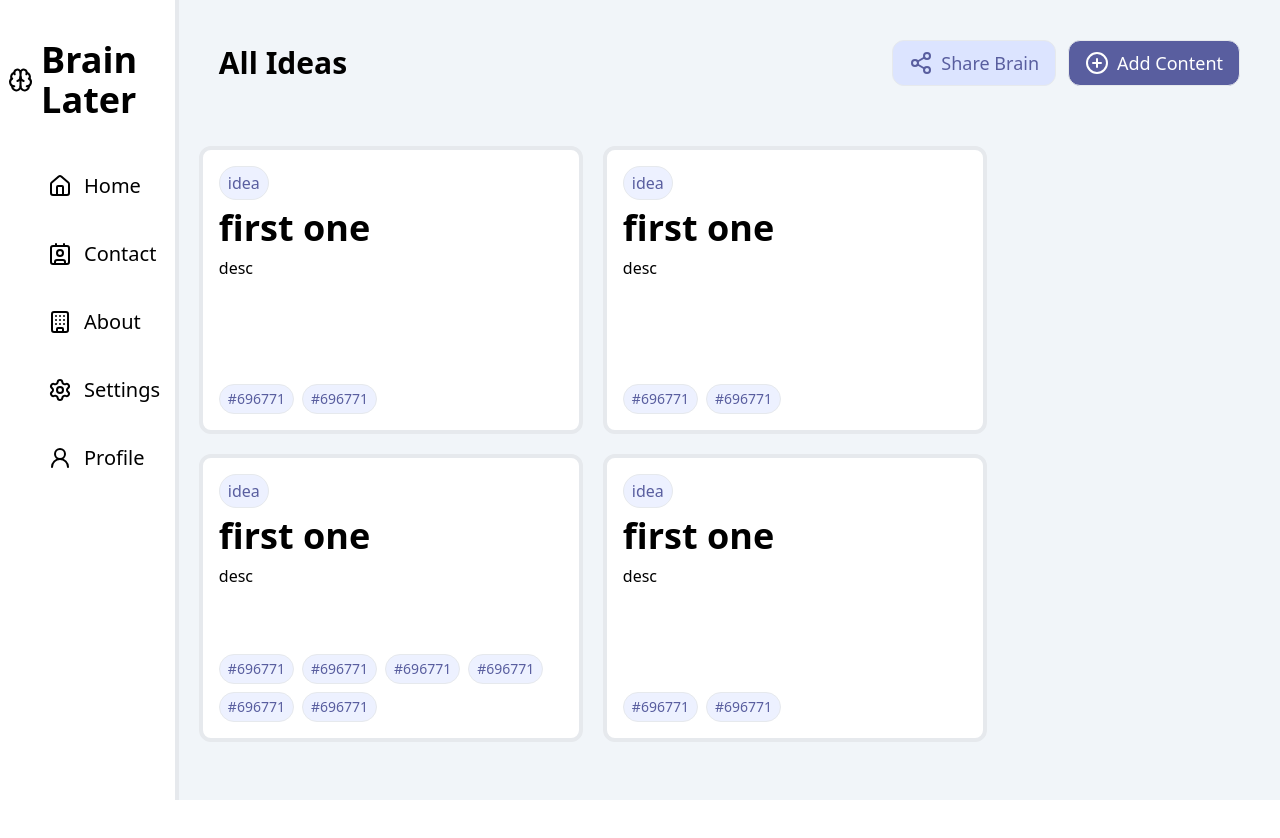
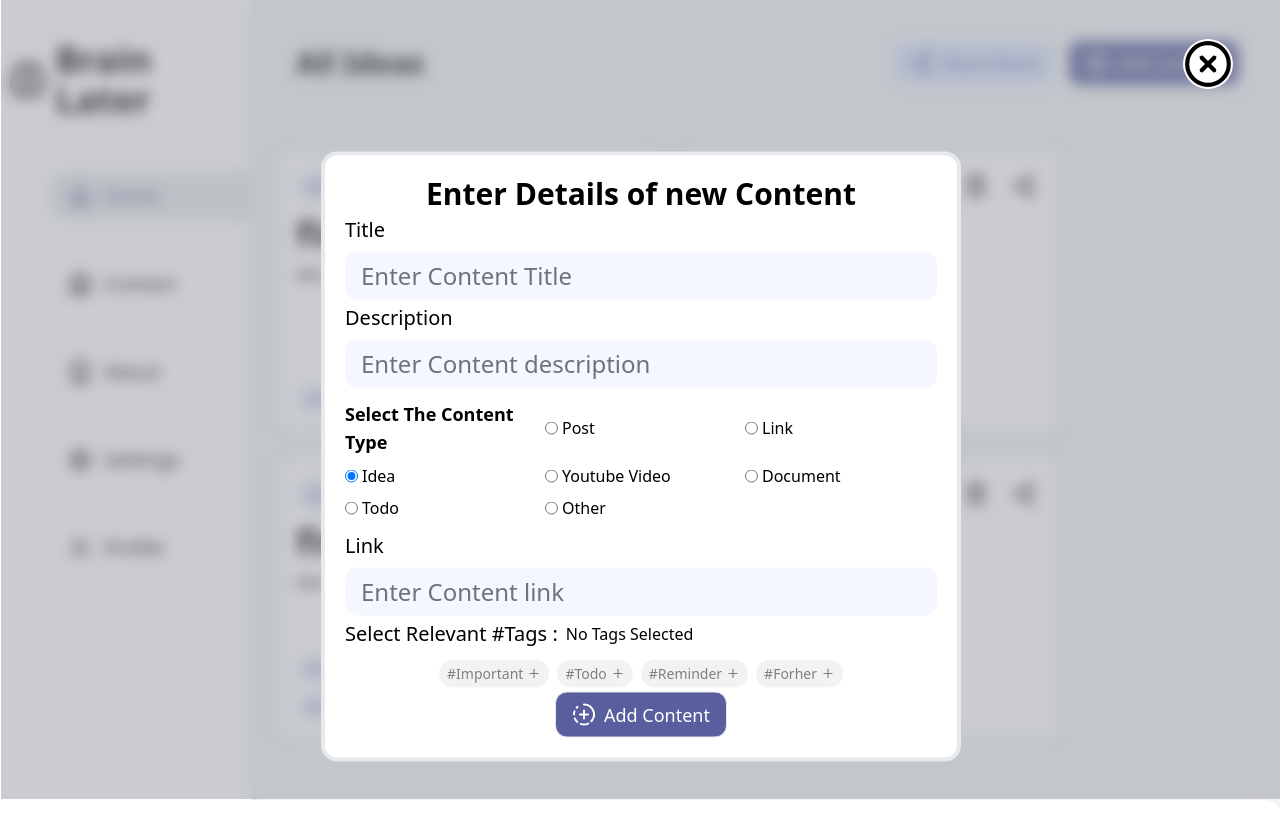
Before and after one commit to AlgoVoyager/brain-later, a React (Vite) app in the folder client/: page / in a window 1280 px wide. Both pictures are taken after a click on the button "Add Content". Shown: the top 838 px of the page. Before the commit the page ends 800 px from the top, so only its background shows below. Built offline with nearby package versions, Linux system fonts and the light colour scheme.

Commit message:
addcontent window designed, animated

```diff
--- a/client/src/App.tsx
+++ b/client/src/App.tsx
@@ -1,6 +1,8 @@
 import SideBar from "./components/shared/SideBar"
 import { BrowserRouter, Routes, Route } from "react-router-dom"
 import HomePage from "./pages/HomePage"
+import Settings from "./pages/Settings"
+import Profile from "./pages/Profile"
 const App = () => {
 
   return (
@@ -9,6 +11,8 @@ const App = () => {
       <Routes>
         <Route path="/" element={<SideBar/>}>
           <Route index element={<HomePage />} />
+          <Route path="/settings" element={<Settings />} />
+          <Route path="/profile" element={<Profile />} />
         </Route>
       </Routes>
     </BrowserRouter>
--- /dev/null
+++ b/client/src/components/AddContentForm.tsx
@@ -0,0 +1,85 @@
+import React, { useState } from 'react'
+import InputText from './ui/InputText';
+import { CircleFadingPlus, Plus } from 'lucide-react';
+import Button from './ui/Button';
+interface formInterface {
+  title: string,
+  description: string,
+  type: string,
+  link: string,
+  tags: string[]
+}
+const AddContentForm = () => {
+  const defualtForm: formInterface = {
+    title: "",
+    description: "",
+    type: "Idea",
+    link: "",
+    tags: []
+  }
+  const [form, setform] = useState(defualtForm)
+  function resetForm() {
+    setform(defualtForm);
+  }
+  const ContentTypes = [
+    'Post', 'Link', 'Idea', 'Youtube Video', 'Document',
+    'Todo', 'Other'
+  ]
+  const tags = [
+    'Important', 'Todo', 'Reminder', 'Forher'
+  ]
+  const [Tags, setTags] = useState(tags);
+  const handleContentAdd = () =>{
+
+  }
+  return (
+    <div className="addContentForm bg-white border-4 p-5 rounded-2xl w-1/2 translate-y-1/4 translate-x-1/2 relative flex flex-col items-center justify-center gap-1">
+      <h1 className='font-bold text-3xl'>Enter Details of new Content</h1>
+      <InputText name='title' label='Title' placeholder='Enter Content Title'
+        value={form.title} setter={setform} />
+      <InputText name='description' label='Description' placeholder='Enter Content description'
+        value={form.description} setter={setform} />
+      <div className="typesRadios grid grid-cols-3 gap-2 py-2">
+        <h3 className='text-lg font-bold'>Select The Content Type</h3>
+        {ContentTypes.map((item) => (
+          <label htmlFor={item} className='flex gap-1 items-center'>
+            <input type="radio" id={item} name='content-type' value={item}
+              checked={form.type === item}
+              onClick={(e) => setform({ ...form, type: e.target.value })} />
+            <span>{item}</span>
+          </label>
+        ))}
+      </div>
+      <InputText name='link' label='Link' placeholder='Enter Content link'
+        value={form.link} setter={setform} />
+
+      <div className="contentTags flex flex-wrap items-center mb-2 self-start gap-2">
+        <h2 className='text-xl'>Select Relevant #Tags :</h2>
+        <div className="selected-tags-container  flex gap-2">
+          {form.tags.map(tag => (
+            <div className=' bg-primary/30 w-fit rounded-full text-sm px-2 py-1 flex gap-1 items-center cursor-pointer'>#{tag}</div>
+          ))}{form.tags.length == 0 && "No Tags Selected"}
+        </div>
+      </div>
+      <div className="available-tags-container opacity-50 flex gap-2">
+        {Tags.map(tag => (
+          <div className=' bg-black/10 w-fit rounded-full text-sm px-2 py-1 flex gap-1 items-center cursor-pointer'
+            onClick={() => setform(prev => {
+              if (prev.tags.includes(tag)) return prev;
+              return { ...prev, tags: [...prev.tags, tag] }
+            })}>#{tag} <Plus size={14} /></div>
+        ))}
+      </div>
+      <Button
+          // customStyles='mx-auto'
+          text="Add Content"
+          size="lg"
+          variant="primary"
+          pIcon={<CircleFadingPlus />}
+          onClick={handleContentAdd}
+      />
+    </div>
+  )
+}
+
+export default AddContentForm
--- a/client/src/components/Card.tsx
+++ b/client/src/components/Card.tsx
@@ -1,12 +1,28 @@
+import {  Share2, Trash2 } from 'lucide-react'
 import type { CardProps } from '../utils/types'
 
 const Card = (props:CardProps) => {
   return (
-      <div className='flex flex-col justify-between gap-2 items-start bg-white p-4 min-h-72 max-w-96  min-w-96 border-4 rounded-xl'>
+      <div className='flex flex-col justify-between gap-2 items-start hover:shadow-lg shadow-none duration-200 bg-white p-4 min-h-72 max-w-96  min-w-96 border-4 rounded-xl'>
         <div className="w-full flex flex-col items-start gap-2">
-            <div className="bg-secondary/50 text-primary border rounded-full px-2 py-1">{props.type}</div>
+            <div className="upperSec flex items-center justify-between w-full">
+              <div className="bg-secondary/50 text-primary border rounded-full px-2 py-1">{props.type}</div>
+              <div className="contentOptions flex gap-2 items-center">
+                <div className='hover:bg-red-300 hover:translate-y-1 hover:-rotate-6 duration-200 rounded-full cursor-pointer p-2'>
+                  <Trash2 />
+                </div>
+                <div className='hover:bg-secondary hover:translate-y-1 hover:rotate-6 duration-200 rounded-full cursor-pointer p-2'>
+                  <Share2 />
+                </div>
+              </div>
+            </div>
             <h2 className='text-4xl font-semibold'>{props.title}</h2>
             <p className="text-justify">{props.description}</p>
+            {/* <div className="sociallink">
+                    <iframe width="560" height="315" src={"https://www.youtube.com/embed/"+yid}
+                title="YouTube video player" frameBorder="1" allow="accelerometer; autoplay; clipboard-write; encrypted-media; gyroscope; picture-in-picture; web-share"
+                referrerPolicy="strict-origin-when-cross-origin" allowFullScreen></iframe>
+            </div> */}
         </div>
         <div className="w-full flex flex-col gap-2 ">
             <div className="tags flex flex-wrap  gap-2">
--- a/client/src/components/shared/SideBar.tsx
+++ b/client/src/components/shared/SideBar.tsx
@@ -1,50 +1,50 @@
-import { Brain, Building, Contact, Home,  Settings, User2 } from 'lucide-react'
+import { Brain, Building, Contact, Home, Settings, User2 } from 'lucide-react'
 // import React, { type ReactElement } from 'react'
-import {Outlet, NavLink} from "react-router-dom"
+import { Outlet, NavLink } from "react-router-dom"
 const SideBar = () => {
     const navlinks = [
         {
-            text:"Home",
-            href:"/",
-            icon:<Home />
+            text: "Home",
+            href: "/",
+            icon: <Home />
         },
         {
-            text:"Contact",
-            href:"/contact",
-            icon:<Contact />
+            text: "Contact",
+            href: "/contact",
+            icon: <Contact />
         },
         {
-            text:"About",
-            href:"/about",
-            icon:<Building />
+            text: "About",
+            href: "/about",
+            icon: <Building />
         },
         {
-            text:"Settings",
-            href:"/settings",
-            icon:<Settings />
+            text: "Settings",
+            href: "/settings",
+            icon: <Settings />
         },
         {
-            text:"Profile",
-            href:"/profile",
-            icon:<User2 />
+            text: "Profile",
+            href: "/profile",
+            icon: <User2 />
         },
     ]
     return (
         <div className='flex h-screen'>
-            <div className="sidebar w-1/5 flex flex-col gap-3 py-10 px-2 border-r-4">
+            <div className="sidebar w-1/5 flex flex-col gap-3 py-10 pl-2 border-r-4">
                 <div className="logo mx-auto flex gap-2 items-center">
-                    <Brain size={40}/>
+                    <Brain size={40} />
                     <h1 className='text-4xl font-bold'>Brain Later</h1>
                 </div>
                 <nav className="navlinks w-full flex flex-col gap-10 pl-10 pt-10 mx-auto items-start">
-                    {navlinks.map((link,key)=>(
-                        <NavLink key={key} to={link.href} className={`${(isActive:boolean)=>isActive?'text-primary':'text-black'} hover:text-blue-600 text-xl flex gap-3 items-center`} >
+                    {navlinks.map((link, key) => (
+                        <NavLink key={key} to={link.href} className={({ isActive }) => `hover:text-blue-600 text-xl flex gap-3 items-center nlink ${isActive ? 'text-primary activeNavlink' : 'text-black inActiveNavlink'}`} >
                             {link?.icon} {link.text}
                         </NavLink>
                     ))}
                 </nav>
             </div>
-            <div className="main bg-slate-100">
+            <div className="main w-4/5 bg-slate-100">
                 <Outlet />
             </div>
         </div>
--- /dev/null
+++ b/client/src/components/ui/InputText.tsx
@@ -0,0 +1,28 @@
+interface InputProps {
+    name: string;
+    label: string;
+    placeholder: string;
+    value: string;
+    setter: React.Dispatch<React.SetStateAction<any>>;
+}
+
+const InputText = (props: InputProps) => {
+    return (
+        <div className='flex flex-col gap-2 w-full'>
+            <label htmlFor={props.name} className='text-xl '>{props.label}</label>
+            <input
+                className='px-4 py-2 bg-secondary/30 rounded-xl text-2xl placeholder:text-gray-500 text-primary'
+                type="text"
+                name={props.name}
+                id={props.name}
+                placeholder={props.placeholder}
+                value={props.value}
+                onChange={e => {
+                    props.setter((prev: any) => ({ ...prev, [props.name]: e.target.value }));
+                }}
+            />
+        </div>
+    );
+}
+
+export default InputText
--- a/client/src/index.css
+++ b/client/src/index.css
@@ -1,3 +1,124 @@
 @tailwind base;
 @tailwind components;
 @tailwind utilities;
+
+.nlink{
+    width: 100%;
+    padding: 10px 20px;
+    border-radius: 20px 0 0 20px;
+}
+
+.activeNavlink{
+    background-color: #E6E9ED;
+    position: relative;
+}
+
+.activeNavlink::before {
+    content: "";
+    position: absolute;
+    top: -50px;
+    right: -1px;
+    width: 35px;
+    height: 50px;
+    background-color: transparent;
+    border-bottom-right-radius: 15px;
+    box-shadow: 0 10px 0 0 #E6E9ED;
+}
+
+.activeNavlink::after {
+    content: "";
+    transform: rotateX(180deg);
+    position: absolute;
+    bottom: -50px;
+    right: -1px;
+    width: 35px;
+    height: 50px;
+    background-color: transparent;
+    border-bottom-right-radius: 15px;
+    box-shadow: 0 10px 0 0 #E6E9ED;
+}
+
+.inActiveNavlink:hover{
+    position: relative;
+    background-color: #f4f4f4;
+    /* transition: all 0.1s ease-in; */
+}
+
+.inActiveNavlink::before {
+    content: "";
+    position: absolute;
+    top: -50px;
+    right: -1px;
+    width: 35px;
+    height: 50px;
+    background-color: transparent;
+    border-bottom-right-radius: 15px;
+    box-shadow: 0 10px 0 0 #f4f4f4;
+    transition: all 0.1s ;
+
+}
+
+.inActiveNavlink::after {
+    content: "";
+    transform: rotateX(180deg);
+    position: absolute;
+    bottom: -50px;
+    right: -1px;
+    width: 35px;
+    height: 50px;
+    background-color: transparent;
+    border-bottom-right-radius: 15px;
+    box-shadow: 0 10px 0 0 #f4f4f4;
+    transition: all 0.1s ease-in;
+}
+
+
+.addContentWindow{
+    @apply relative flex flex-col items-center justify-center
+}
+.expandAnimation{
+    animation: expandAddWindow 0.2s ease-in-out forwards;
+}
+
+@keyframes expandAddWindow {
+    from {
+        width: 10rem;
+        height: 2.5rem;
+        position: absolute;
+        right: -41px;
+       top: -41px;
+        border-radius: 70% 0px 100% 250%;
+        /* border: 2px solid #f2f2f2; */
+    }
+    to{
+       width: 100vw;
+       height: 100vh;
+       backdrop-filter: blur(7px);
+       position: absolute;
+       background-color: #91959b7b ;
+       right: -41px;
+       top: -41px;
+       content: normal;
+       border-radius: 0px 0px 0px 0px;
+        border: none;
+        display: flex;
+        flex-direction: column;
+        align-items: start;
+        /* justify-content: center; */
+    }
+}
+
+.addContentForm{
+    visibility: hidden;
+    animation: visibleAnimation  0.5s ease-in 0.2s forwards;
+}
+
+@keyframes visibleAnimation {
+    from{
+        visibility: hidden;
+    }
+    to{
+        visibility: visible;
+    }
+
+}
--- a/client/src/pages/HomePage.tsx
+++ b/client/src/pages/HomePage.tsx
@@ -1,9 +1,11 @@
-import React from 'react'
+import React, { useState } from 'react'
 import Card from '../components/Card'
 import Button from '../components/ui/Button'
-import { CirclePlus, Share2  } from 'lucide-react'
+import { CirclePlus, Cross, Share2, X, XCircle  } from 'lucide-react'
+import AddContentForm from '../components/addContentForm'
 
 const HomePage = () => {
+  const [addContentWindow, setaddContentWindow] = useState(false);
      const contents = [
     {
       "_id": "69677bb0a68e2c9b2c55731c",
@@ -66,7 +68,7 @@ const HomePage = () => {
     <main>
         <header className='flex justify-between items-center p-10'>
             <div className='text-3xl font-bold'>All Ideas</div>
-            <div className="options flex gap-3">
+            <div className="options flex gap-3 relative">
                 <Button
                     // customStyles='mx-auto'
                     text="Share Brain"
@@ -81,8 +83,14 @@ const HomePage = () => {
                     size="lg"
                     variant="primary"
                     pIcon={<CirclePlus />}
-                    onClick={()=>{console.log(1)}}
+                    onClick={()=>{setaddContentWindow(p=>!p)}}
                 />
+                {addContentWindow&&(
+                  <div className={'addContentWindow '+addContentWindow&&' expandAnimation'}>
+                    <XCircle onClick={()=>setaddContentWindow(p=>!p)} className='bg-white rounded-bl-full flex items-center justify-center rounded-full absolute right-12 top-10' size={50} />
+                      <AddContentForm />
+                  </div>
+                )}
             </div>
         </header>
         <div className="flex flex-wrap gap-5 justify-start p-5">
```
Also changed, not shown: client/src/pages/Profile.tsx (added, +16 -0 lines), client/src/pages/Settings.tsx (added, +9 -0 lines), client/src/utils/useYoutubeEmbed.ts (added, +13 -0 lines).
